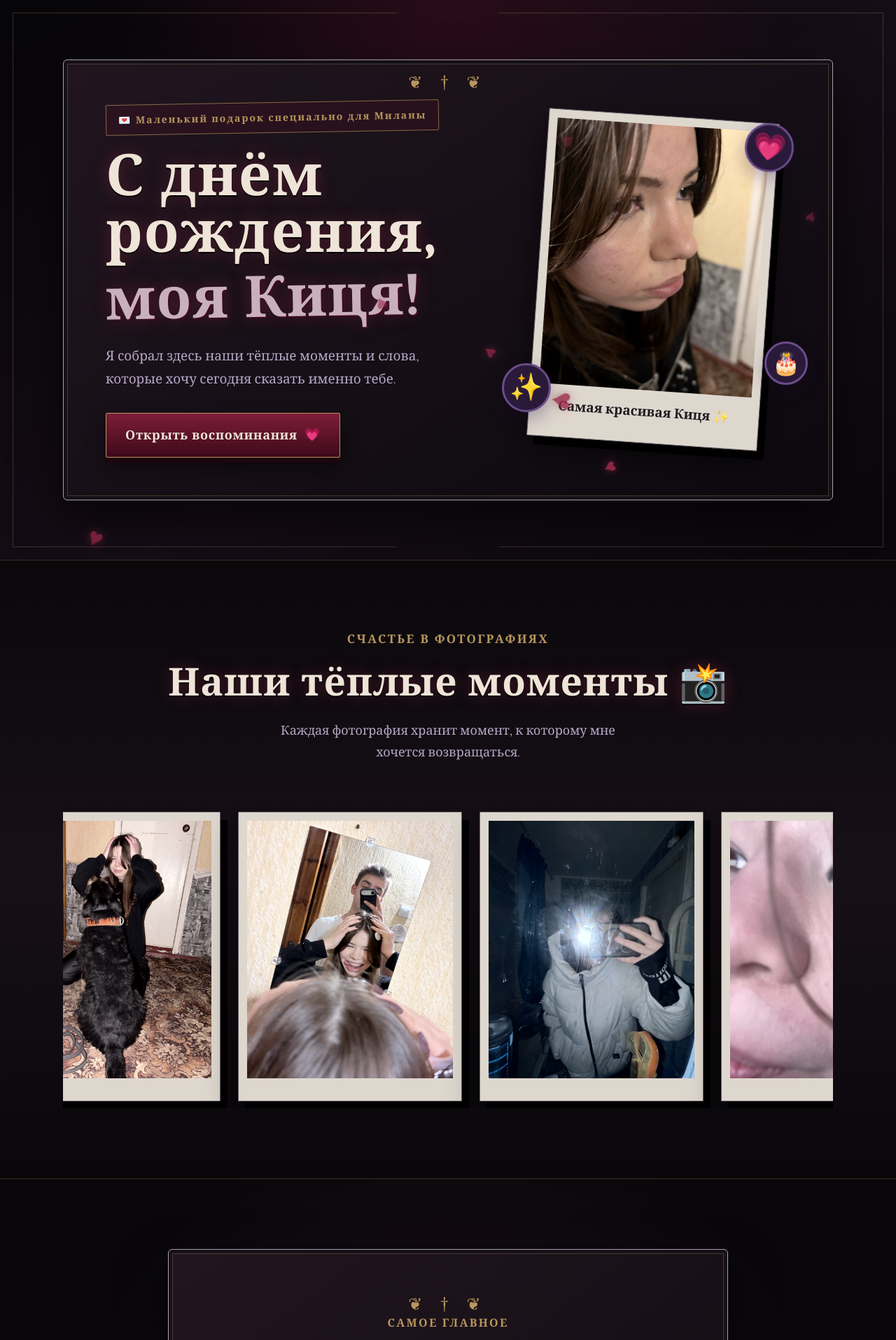
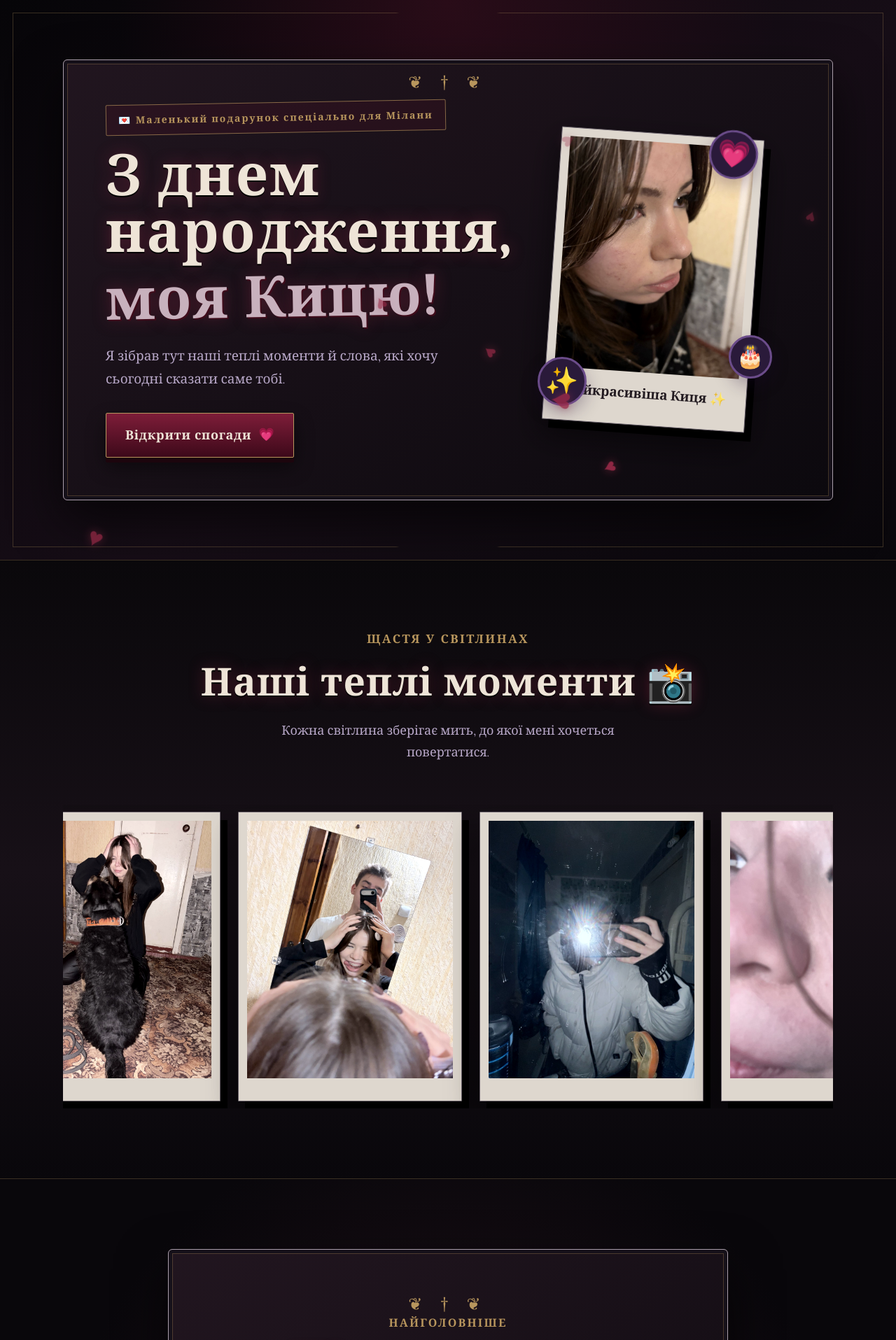
Before and after one commit to vadimchikgura-ship-it/birthday-site, a Flask app: page / in a window 1280 px wide. Shown: the top 1915 px of the page at 70% size. Run offline with Flask 3, Linux system fonts and the light colour scheme.

Commit message:
Описание изменения

```diff
--- a/app.py
+++ b/app.py
@@ -42,7 +42,7 @@ def receive_gift():
     if not bot_token or not chat_id:
         return jsonify({
             "success": False,
-            "message": "Telegram не настроен"
+            "message": "Telegram не налаштований"
         }), 500
 
     telegram_url = (
@@ -51,8 +51,8 @@ def receive_gift():
     )
 
     telegram_message = (
-        "🎁 Милана нажала кнопку «Получить подарок»!\n\n"
-        "Пора вручать подарок 💗"
+        "🎁 Мілана натиснула кнопку «Отримати подарунок»!\n\n"
+        "Час вручати подарунок 💗"
     )
 
     try:
@@ -74,11 +74,11 @@ def receive_gift():
         })
 
     except requests.RequestException as error:
-        print("Ошибка Telegram:", error)
+        print("Помилка Telegram:", error)
 
         return jsonify({
             "success": False,
-            "message": "Не удалось отправить сообщение"
+            "message": "Не вдалося надіслати повідомлення"
         }), 500
 
 
--- a/static/script.js
+++ b/static/script.js
@@ -196,7 +196,7 @@ noButton.addEventListener("click", function (event) {
 
 // Ответ после нажатия «Да»
 yesButton.addEventListener("click", function () {
-    secretTitle.textContent = "Я так и знал! 💗";
+    secretTitle.textContent = "Я так і знав! 💗";
 
     secretAnswer.style.display = "block";
     yesButton.style.display = "none";
@@ -327,11 +327,11 @@ celebrationButton?.addEventListener("click", function () {
         }, 6000);
     }
 
-    celebrationButton.textContent = "С днём рождения, Киця! 💗";
+    celebrationButton.textContent = "З днем народження, Кицю! 💗";
 
     setTimeout(function () {
         celebrationButton.textContent =
-            "Запустить праздничный салют 🎉";
+            "Запустити святковий салют 🎉";
     }, 3500);
 });
 
@@ -352,7 +352,7 @@ celebrationButton.addEventListener("click", function () {
 // Отправляем уведомление через Flask
 giftButton.addEventListener("click", async function () {
     giftButton.disabled = true;
-    giftButton.textContent = "Отправляем... 🎁";
+    giftButton.textContent = "Надсилаємо... 🎁";
 
     try {
         const response = await fetch("/api/gift", {
@@ -377,10 +377,10 @@ giftButton.addEventListener("click", async function () {
 
     } catch (error) {
         giftButton.disabled = false;
-        giftButton.textContent = "Попробовать ещё раз 🎁";
+        giftButton.textContent = "Спробувати ще раз 🎁";
 
         alert(
-            "Не получилось отправить сообщение. Попробуй ещё раз."
+            "Не вдалося надіслати повідомлення. Спробуй ще раз."
         );
     }
 });
--- a/templates/index.html
+++ b/templates/index.html
@@ -1,5 +1,5 @@
 <!DOCTYPE html>
-<html lang="ru">
+<html lang="uk">
 
 <head>
     <meta charset="UTF-8">
@@ -9,7 +9,7 @@
         content="width=device-width, initial-scale=1.0"
     >
 
-    <title>С днём рождения ❤️</title>
+    <title>З днем народження ❤️</title>
 
     <link rel="preconnect" href="https://fonts.googleapis.com">
 
@@ -40,7 +40,7 @@
                 class="secret-heart"
                 id="secretHeart"
                 style="--position: 52%; --delay: 1s;"
-                aria-label="Открыть секрет"
+                aria-label="Відкрити секрет"
             >
                 ♥
             </button>
@@ -56,21 +56,21 @@
     <div class="hero__copy">
 
         <div class="hero__badge">
-            💌 Маленький подарок специально для Миланы
+            💌 Маленький подарунок спеціально для Мілани
         </div>
 
         <h1 class="hero__title">
-            С днём рождения,
-            <span>моя Киця!</span>
+            З днем народження,
+            <span>моя Кицю!</span>
         </h1>
 
         <p class="hero__text">
-            Я собрал здесь наши тёплые моменты и слова,
-            которые хочу сегодня сказать именно тебе.
+            Я зібрав тут наші теплі моменти й слова,
+            які хочу сьогодні сказати саме тобі.
         </p>
 
         <button class="hero__button" id="startButton">
-            Открыть воспоминания
+            Відкрити спогади
             <span>💗</span>
         </button>
 
@@ -82,11 +82,11 @@
 
             <img
                 src="{{ url_for('static', filename='images/photo-1.jpg') }}"
-                alt="Милана"
+                alt="Мілана"
             >
 
             <div class="hero-photo__caption">
-                Самая красивая Киця ✨
+                Найкрасивіша Киця ✨
             </div>
 
         </div>
@@ -121,52 +121,52 @@
             <button
                 class="story-modal__close"
                 id="closeStoryModal"
-                aria-label="Закрыть"
+                aria-label="Закрити"
             >
                 ×
             </button>
 
             <div class="story-modal__container">
                 <h2 class="story-modal__title">
-                    Наша маленькая история 💞
+                    Наша маленька історія 💞
                 </h2>
 
                 <div class="story-modal__cards">
                     <article class="story-card story-card--modal" data-story="0">
                         <div class="story-card__icon">🎄</div>
-                        <h3>Новогодняя встреча</h3>
-                        <p class="story-card__preview">Нас познакомили на Новый год...</p>
+                        <h3>Новорічна зустріч</h3>
+                        <p class="story-card__preview">Нас познайомили на Новий рік...</p>
                         <div class="story-card__full" hidden>
                             <p>
-                                Нас познакомили на Новый год в кругу компании.
-                                Тогда я ещё не знал, насколько важной частью
-                                моей жизни ты станешь.
+                                Нас познайомили на Новий рік у колі друзів.
+                                Тоді я ще не знав, наскільки важливою частиною
+                                мого життя ти станеш.
                             </p>
                         </div>
                     </article>
 
                     <article class="story-card story-card--modal" data-story="1">
                         <div class="story-card__icon">💗</div>
-                        <h3>Тот самый день</h3>
-                        <p class="story-card__preview">Мне особенно запомнилось...</p>
+                        <h3>Той самий день</h3>
+                        <p class="story-card__preview">Мені особливо запам’яталося...</p>
                         <div class="story-card__full" hidden>
                             <p>
-                                Мне особенно запомнилось, как в тот же день
-                                мы просто лежали рядом. Обычный момент,
-                                который стал для меня очень тёплым воспоминанием.
+                                Мені особливо запам’яталося, як того ж дня
+                                ми просто лежали поруч. Звичайна мить,
+                                яка стала для мене дуже теплим спогадом.
                             </p>
                         </div>
                     </article>
 
                     <article class="story-card story-card--modal" data-story="2">
                         <div class="story-card__icon">🚆</div>
-                        <h3>Расстояния не мешает</h3>
-                        <p class="story-card__preview">Я часто приезжаю к тебе...</p>
+                        <h3>Відстань не заважає</h3>
+                        <p class="story-card__preview">Я часто приїжджаю до тебе...</p>
                         <div class="story-card__full" hidden>
                             <p>
-                                Я часто приезжаю к тебе,
-                                потому что любая дорога становится лёгкой,
-                                когда в её конце меня ждёшь ты.
+                                Я часто приїжджаю до тебе,
+                                адже будь-яка дорога стає легкою,
+                                коли наприкінці на мене чекаєш ти.
                             </p>
                         </div>
                     </article>
@@ -187,7 +187,7 @@
             <button
                 class="secret-modal__close"
                 id="closeSecret"
-                aria-label="Закрыть секрет"
+                aria-label="Закрити секрет"
             >
                 ×
             </button>
@@ -196,7 +196,7 @@
             <svg
                 class="pixel-cat"
                 viewBox="0 0 24 24"
-                aria-label="Пиксельный котик с сердечком"
+                aria-label="Піксельний котик із сердечком"
                 role="img"
             >
 
@@ -301,11 +301,11 @@
             </svg>
 
             <p class="secret-modal__label">
-                Секретный вопрос для Кици
+                Секретне запитання для Киці
             </p>
 
             <h2 class="secret-modal__title">
-                Ты меня любишь?
+                Ти мене кохаєш?
             </h2>
 
             <div class="secret-modal__buttons">
@@ -314,14 +314,14 @@
                     class="answer-button answer-button--yes"
                     id="yesButton"
                 >
-                    Да 💗
+                    Так 💗
                 </button>
 
                 <button
                     class="answer-button answer-button--no"
                     id="noButton"
                 >
-                    Нет
+                    Ні
                 </button>
 
             </div>
@@ -330,7 +330,7 @@
                 class="secret-modal__answer"
                 id="secretAnswer"
             >
-                Я тоже тебя очень люблю, моя Киця! 💞
+                Я теж тебе дуже кохаю, моя Кицю! 💞
             </p>
 
         </div>
@@ -343,92 +343,92 @@
         <div class="gallery__container">
 
             <p class="gallery__label">
-                Счастье в фотографиях
+                Щастя у світлинах
             </p>
 
             <h2 class="gallery__title">
-                Наши тёплые моменты 📸
+                Наші теплі моменти 📸
             </h2>
 
             <p class="gallery__text">
-                Каждая фотография хранит момент,
-                к которому мне хочется возвращаться.
+                Кожна світлина зберігає мить,
+                до якої мені хочеться повертатися.
             </p>
 
             <div class="gallery__wrapper">
                 <div class="gallery__photos" id="galleryPhotos">
 
                     <figure class="photo-card">
-                        <img src="{{ url_for('static', filename='images/photo-1.jpg') }}" alt="Фотография 1">
+                        <img src="{{ url_for('static', filename='images/photo-1.jpg') }}" alt="Світлина 1">
                     </figure>
 
                     <figure class="photo-card">
-                        <img src="{{ url_for('static', filename='images/photo-2.jpg') }}" alt="Фотография 2">
+                        <img src="{{ url_for('static', filename='images/photo-2.jpg') }}" alt="Світлина 2">
                     </figure>
 
                     <figure class="photo-card">
-                        <img src="{{ url_for('static', filename='images/photo-3.jpg') }}" alt="Фотография 3">
+                        <img src="{{ url_for('static', filename='images/photo-3.jpg') }}" alt="Світлина 3">
                     </figure>
 
                     <figure class="photo-card">
-                        <img src="{{ url_for('static', filename='images/photo-4.jpg') }}" alt="Фотография 4">
+                        <img src="{{ url_for('static', filename='images/photo-4.jpg') }}" alt="Світлина 4">
                     </figure>
 
                     <figure class="photo-card">
-                        <img src="{{ url_for('static', filename='images/photo-6.jpg') }}" alt="Фотография 6">
+                        <img src="{{ url_for('static', filename='images/photo-6.jpg') }}" alt="Світлина 6">
                     </figure>
 
                     <figure class="photo-card">
-                        <img src="{{ url_for('static', filename='images/photo-7.jpg') }}" alt="Фотография 7">
+                        <img src="{{ url_for('static', filename='images/photo-7.jpg') }}" alt="Світлина 7">
                     </figure>
 
                     <figure class="photo-card">
-                        <img src="{{ url_for('static', filename='images/photo-8.jpg') }}" alt="Фотография 8">
+                        <img src="{{ url_for('static', filename='images/photo-8.jpg') }}" alt="Світлина 8">
                     </figure>
 
                     <figure class="photo-card">
-                        <img src="{{ url_for('static', filename='images/photo-9.jpg') }}" alt="Фотография 9">
+                        <img src="{{ url_for('static', filename='images/photo-9.jpg') }}" alt="Світлина 9">
                     </figure>
 
                     <figure class="photo-card">
-                        <img src="{{ url_for('static', filename='images/photo-10.jpg') }}" alt="Фотография 10">
+                        <img src="{{ url_for('static', filename='images/photo-10.jpg') }}" alt="Світлина 10">
                     </figure>
 
                     <!-- Дублируем фотографии для бесконечного цикла -->
                     <figure class="photo-card">
-                        <img src="{{ url_for('static', filename='images/photo-1.jpg') }}" alt="Фотография 1">
+                        <img src="{{ url_for('static', filename='images/photo-1.jpg') }}" alt="Світлина 1">
                     </figure>
 
                     <figure class="photo-card">
-                        <img src="{{ url_for('static', filename='images/photo-2.jpg') }}" alt="Фотография 2">
+                        <img src="{{ url_for('static', filename='images/photo-2.jpg') }}" alt="Світлина 2">
                     </figure>
 
                     <figure class="photo-card">
-                        <img src="{{ url_for('static', filename='images/photo-3.jpg') }}" alt="Фотография 3">
+                        <img src="{{ url_for('static', filename='images/photo-3.jpg') }}" alt="Світлина 3">
                     </figure>
 
                     <figure class="photo-card">
-                        <img src="{{ url_for('static', filename='images/photo-4.jpg') }}" alt="Фотография 4">
+                        <img src="{{ url_for('static', filename='images/photo-4.jpg') }}" alt="Світлина 4">
                     </figure>
 
                     <figure class="photo-card">
-                        <img src="{{ url_for('static', filename='images/photo-6.jpg') }}" alt="Фотография 6">
+                        <img src="{{ url_for('static', filename='images/photo-6.jpg') }}" alt="Світлина 6">
                     </figure>
 
                     <figure class="photo-card">
-                        <img src="{{ url_for('static', filename='images/photo-7.jpg') }}" alt="Фотография 7">
+                        <img src="{{ url_for('static', filename='images/photo-7.jpg') }}" alt="Світлина 7">
                     </figure>
 
                     <figure class="photo-card">
-                        <img src="{{ url_for('static', filename='images/photo-8.jpg') }}" alt="Фотография 8">
+                        <img src="{{ url_for('static', filename='images/photo-8.jpg') }}" alt="Світлина 8">
                     </figure>
 
                     <figure class="photo-card">
-                        <img src="{{ url_for('static', filename='images/photo-9.jpg') }}" alt="Фотография 9">
+                        <img src="{{ url_for('static', filename='images/photo-9.jpg') }}" alt="Світлина 9">
                     </figure>
 
                     <figure class="photo-card">
-                        <img src="{{ url_for('static', filename='images/photo-10.jpg') }}" alt="Фотография 10">
+                        <img src="{{ url_for('static', filename='images/photo-10.jpg') }}" alt="Світлина 10">
                     </figure>
 
                 </div>
@@ -444,11 +444,11 @@
     <div class="birthday-wish__card">
 
         <p class="birthday-wish__label">
-            Самое главное
+            Найголовніше
         </p>
 
         <h2 class="birthday-wish__title">
-            Милана, с днём рождения! 🎂
+            Мілано, з днем народження! 🎂
         </h2>
 
         <div class="birthday-wish__heart">
@@ -456,23 +456,23 @@
         </div>
 
         <p class="birthday-wish__text">
-            Моя Киця, я хочу пожелать тебе как можно больше
-            счастливых моментов, искренних улыбок и исполнения
-            всех твоих желаний.
+            Моя Кицю, я хочу побажати тобі якомога більше
+            щасливих моментів, щирих усмішок і здійснення
+            всіх твоїх бажань.
         </p>
 
         <p class="birthday-wish__text">
-            Оставайся такой же милой, красивой и особенной.
-            Я очень рад, что однажды мы встретились,
-            и хочу ещё много раз создавать с тобой
-            наши тёплые воспоминания.
+            Залишайся такою ж милою, красивою та особливою.
+            Я дуже радий, що одного разу ми зустрілися,
+            і хочу ще багато разів створювати разом із тобою
+            наші теплі спогади.
         </p>
 
         <button
             class="birthday-wish__button"
             id="celebrationButton"
         >
-            Запустить праздничный салют 🎉
+            Запустити святковий салют 🎉
         </button>
 
     </div>
@@ -484,7 +484,7 @@
     id="giftButton"
     hidden
 >
-    Получить подарок 🎁
+    Отримати подарунок 🎁
 </button>
 
 <!-- Окно получения подарка -->
@@ -500,15 +500,15 @@
         </div>
 
         <h2>
-            Подарок уже в пути!
+            Подарунок уже в дорозі!
         </h2>
 
         <p>
-            Он придёт в течение 30 секунд 💗
+            Він прибуде протягом 30 секунд 💗
         </p>
 
         <button id="closeGiftModal">
-            Хорошо ✨
+            Гаразд ✨
         </button>
 
     </div>
```
